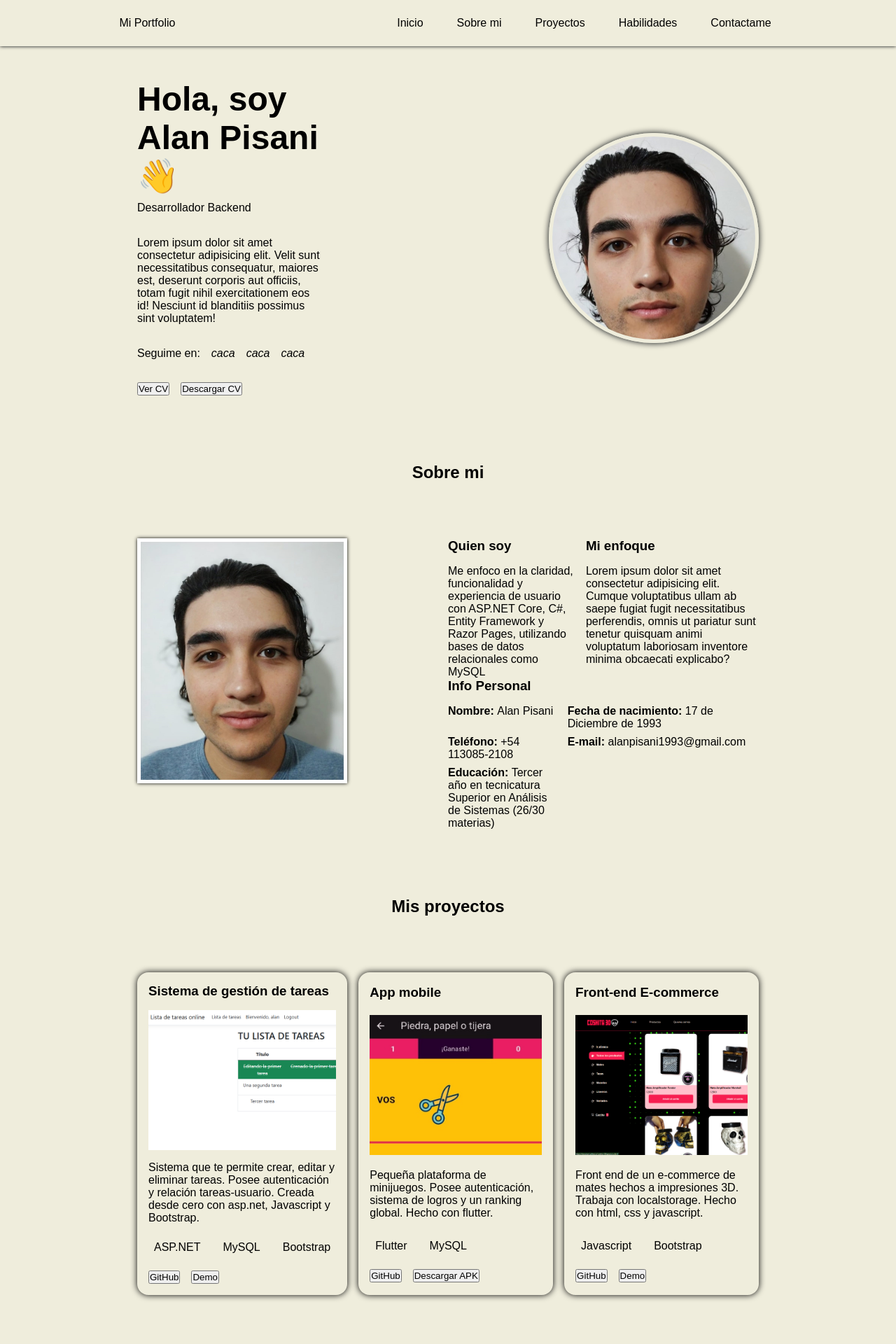
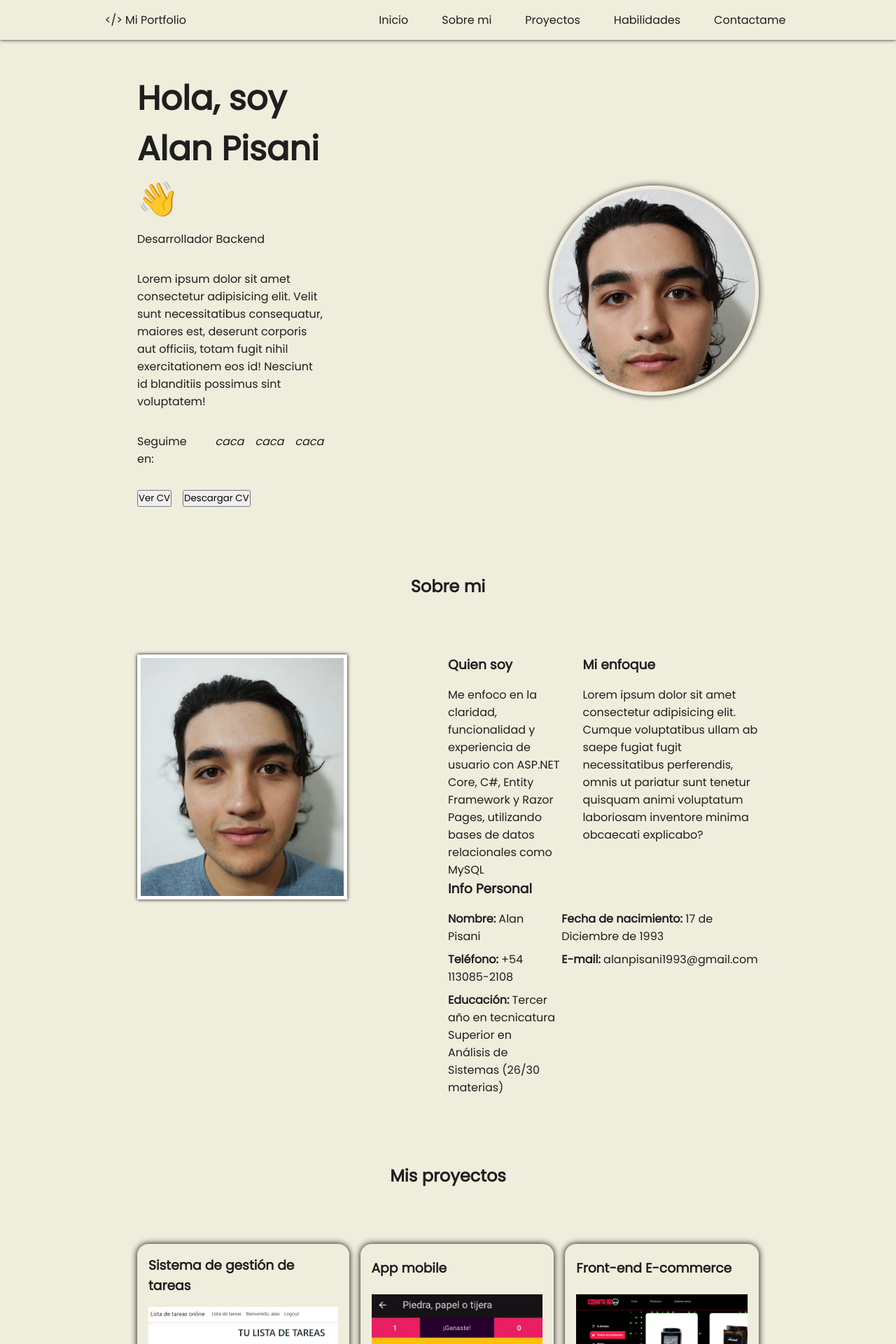
Before and after one commit to alanpisani/portfolio-final, a PHP site: page / in a window 1280 px wide. Shown: the top 1920 px of the page at 70% size. Run offline with PHP 8.4, Linux system fonts and the light colour scheme.

Commit message:
Header terminado

```diff
--- a/css/style.css
+++ b/css/style.css
@@ -2,16 +2,25 @@
     box-sizing: border-box;
     margin: 0;
     padding: 0;
-    font-family: "Arial";
+    font-family: 'Poppins', sans-serif;
+    scroll-behavior: smooth;
 }
 
 :root{
     --primary-color: #EFEDDC;
-    --secundary-color: #00050A;
+    --secundary-color: #1F1F1F;
+    --tertiary-color: #00001C;
 }
 
 body{
     background-color: var(--primary-color);
+    color: var(--secundary-color);
+}
+
+header{
+    background-color: var(--primary-color);
+    position: sticky;
+    top: 0;
 }
 
 nav{
@@ -26,12 +35,29 @@ nav ul{
     list-style: none;
 }
 
+.nav-titulo li{
+    cursor:default;
+}
+
 .nav-list{
     display:flex;
     gap: 2rem;
 }
-.nav-list li{
+
+.nav-list li a{
+    text-decoration: none;
+    color: var(--secundary-color);
     padding:.5rem;
+    transition: .2s ease;
+}
+.nav-list li a:hover{
+    color: black;
+}
+
+.nav-list li a.nav-link-focus{
+    background-color: var(--secundary-color);
+    color: var(--primary-color);
+    border-radius: 5px;
 }
 
 /***HERO***/
--- a/index.html
+++ b/index.html
@@ -4,6 +4,7 @@
     <meta charset="UTF-8">
     <meta name="viewport" content="width=device-width, initial-scale=1.0">
     <link rel="stylesheet" href="css/style.css">
+    <link href="https://fonts.googleapis.com/css2?family=Poppins&display=swap" rel="stylesheet">
     <title>Portfolio - Alan Pisani</title>
 </head>
 <body>
@@ -11,15 +12,15 @@
         <nav>
             <ul>
                 <div class="nav-titulo">
-                    <li>Mi Portfolio</li>
+                    <li>&lt;/&gt; Mi Portfolio</li>
                 </div>
 
                 <div class="nav-list">
-                    <li>Inicio</li>
-                    <li>Sobre mi</li>
-                    <li>Proyectos</li>
-                    <li>Habilidades</li>
-                    <li>Contactame</li>
+                    <li><a href="#">Inicio</a></li>
+                    <li><a href="#about-me">Sobre mi</a></li>
+                    <li><a href="#my-projects">Proyectos</a></li>
+                    <li><a href="#">Habilidades</a></li>
+                    <li><a href="#contact-me">Contactame</a></li>
                 </div>
             </ul>
         </nav>
@@ -49,9 +50,9 @@
                 <div class="hero-pic"></div>
             </div>
         </section>
-        <section class="about-me">
+        <section class="about-me" id="about-me">
             <div class="about-me-container">
-                <h2 id="about-me">Sobre mi</h2>
+                <h2>Sobre mi</h2>
                 <div class="about-me-content">
                     <div class="about-me-content-pic"></div>
                     <div class="about-me-content-description">
@@ -94,7 +95,7 @@
                 </div>
             </div>
         </section>
-        <section class="my-projects">
+        <section class="my-projects" id="my-projects">
             <div class="my-projects-container">
                 <h2>Mis proyectos</h2>
                 <div class="projects">
@@ -158,7 +159,7 @@
 
             </div>
         </section> -->
-        <section class="contact-me">
+        <section class="contact-me" id="contact-me">
             <div class="contact-me-container">
                 <h2>Contactame</h2>
                 <div class="contact-me-division">
@@ -204,5 +205,7 @@
             </div>
         </section>
     </main>
+
+    <script src="js/script.js"></script>
 </body>
 </html>
--- /dev/null
+++ b/js/script.js
@@ -0,0 +1,11 @@
+const navItems = document.querySelectorAll(".nav-list li a");
+
+navItems.forEach(item =>{
+    item.addEventListener("click", () => {
+        navItems.forEach(item => {
+            item.classList.remove("nav-link-focus");
+
+        });
+        item.classList.add("nav-link-focus");
+    });
+});
```
